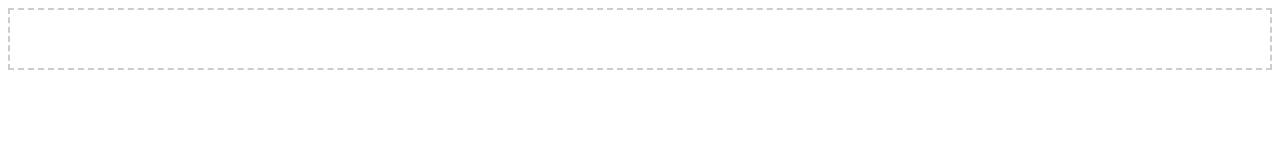
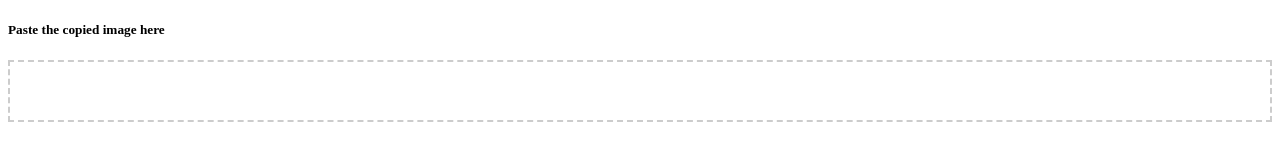
Before and after one commit to Foxranger02/HallucinationCheck, a plain HTML site: page index.html in a window 1280 px wide. Drawn offline with nearby package versions, Linux system fonts and the light colour scheme.

Commit message:
Update index.html

```diff
--- a/index.html
+++ b/index.html
@@ -7,6 +7,7 @@
     <script src="https://ajax.googleapis.com/ajax/libs/jquery/3.7.1/jquery.min.js"></script>
 </head>
 <body>
+    <h5>Paste the copied image here</h5>
     <div contenteditable="true" id="pasteArea"
         style="border: 2px dashed #ccc; padding: 20px; margin-bottom: 10px;" aria-placeholder="CTRL+V">
 
```
